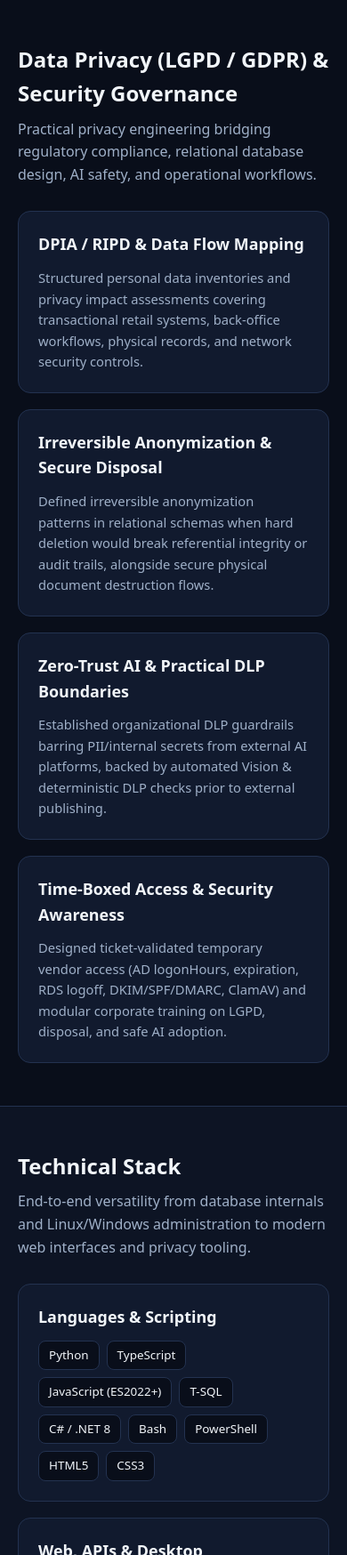
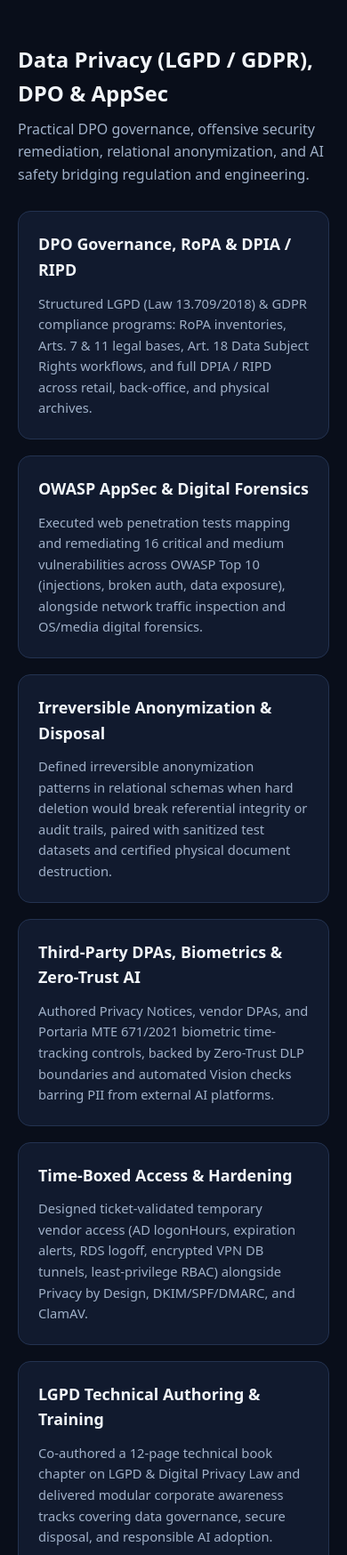
Before and after one commit to gavicoding/gavicoding.github.io, a plain HTML site: page index.html in a window 390 px wide. Shown: the part 5680-7428 px from the top of the page at 89% size. Drawn offline with Linux system fonts and the light colour scheme.

Commit message:
feat: expand privacy and appsec section with DPO, OWASP Top 10, forensics, and SaaS stack

```diff
--- a/assets/app.js
+++ b/assets/app.js
@@ -71,21 +71,27 @@ const TRANSLATIONS = {
     imp6_title: "Cross-Team Rollouts, CSP Plugins & Outlook-Safe Templates",
     imp6_body:
       "Led requirements, Kanban workflows, and cross-department rollouts; built a full ~13 KB CSS theme and user KPI dashboard plugin respecting strict CSP; and authored table-based HTML email & SVG→PNG alert templates.",
-    privacy_title: "Data Privacy (LGPD / GDPR) & Security Governance",
+    privacy_title: "Data Privacy (LGPD / GDPR), DPO & AppSec",
     privacy_desc:
-      "Practical privacy engineering bridging regulatory compliance, relational database design, AI safety, and operational workflows.",
-    priv1_title: "DPIA / RIPD & Data Flow Mapping",
+      "Practical DPO governance, offensive security remediation, relational anonymization, and AI safety bridging regulation and engineering.",
+    priv1_title: "DPO Governance, RoPA & DPIA / RIPD",
     priv1_body:
-      "Structured personal data inventories and privacy impact assessments covering transactional retail systems, back-office workflows, physical records, and network security controls.",
-    priv2_title: "Irreversible Anonymization & Secure Disposal",
+      "Structured LGPD (Law 13.709/2018) & GDPR compliance programs: RoPA inventories, Arts. 7 & 11 legal bases, Art. 18 Data Subject Rights workflows, and full DPIA / RIPD across retail, back-office, and physical archives.",
+    priv2_title: "OWASP AppSec & Digital Forensics",
     priv2_body:
-      "Defined irreversible anonymization patterns in relational schemas when hard deletion would break referential integrity or audit trails, alongside secure physical document destruction flows.",
-    priv3_title: "Zero-Trust AI & Practical DLP Boundaries",
+      "Executed web penetration tests mapping and remediating 16 critical and medium vulnerabilities across OWASP Top 10 (injections, broken auth, data exposure), alongside network traffic inspection and OS/media digital forensics.",
+    priv3_title: "Irreversible Anonymization & Disposal",
     priv3_body:
-      "Established organizational DLP guardrails barring PII/internal secrets from external AI platforms, backed by automated Vision & deterministic DLP checks prior to external publishing.",
-    priv4_title: "Time-Boxed Access & Security Awareness",
+      "Defined irreversible anonymization patterns in relational schemas when hard deletion would break referential integrity or audit trails, paired with sanitized test datasets and certified physical document destruction.",
+    priv4_title: "Third-Party DPAs, Biometrics & Zero-Trust AI",
     priv4_body:
-      "Designed ticket-validated temporary vendor access (AD logonHours, expiration, RDS logoff, DKIM/SPF/DMARC, ClamAV) and modular corporate training on LGPD, disposal, and safe AI adoption.",
+      "Authored Privacy Notices, vendor DPAs, and Portaria MTE 671/2021 biometric time-tracking controls, backed by Zero-Trust DLP boundaries and automated Vision checks barring PII from external AI platforms.",
+    priv5_title: "Time-Boxed Access & Hardening",
+    priv5_body:
+      "Designed ticket-validated temporary vendor access (AD logonHours, expiration alerts, RDS logoff, encrypted VPN DB tunnels, least-privilege RBAC) alongside Privacy by Design, DKIM/SPF/DMARC, and ClamAV.",
+    priv6_title: "LGPD Technical Authoring & Training",
+    priv6_body:
+      "Co-authored a 12-page technical book chapter on LGPD & Digital Privacy Law and delivered modular corporate awareness tracks covering data governance, secure disposal, and responsible AI adoption.",
     stack_title: "Technical Stack",
     stack_desc:
       "End-to-end versatility from database internals and Linux/Windows administration to modern web interfaces and privacy tooling.",
@@ -170,21 +176,27 @@ const TRANSLATIONS = {
     imp6_title: "Implantações Multi-Área, Extensões CSP & Templates Outlook",
     imp6_body:
       "Conduziu requisitos, fluxos Kanban e implantações entre áreas; desenvolveu tema (~13 KB CSS) e plugin de dashboard respeitando CSP estrita; e criou e-mails HTML em tabela compatíveis com Outlook + banners SVG→PNG.",
-    privacy_title: "Privacidade de Dados (LGPD / GDPR) & Governança de Segurança",
+    privacy_title: "Privacidade de Dados (LGPD / GDPR), DPO & AppSec",
     privacy_desc:
-      "Engenharia prática de privacidade conectando conformidade regulatória, bancos relacionais, segurança em IA e fluxos operacionais.",
-    priv1_title: "DPIA / RIPD & Mapeamento de Fluxo de Dados",
+      "Governança prática de DPO, remediação ofensiva (OWASP), anonimização relacional e segurança em IA conectando regulação e engenharia.",
+    priv1_title: "Governança DPO, RoPA & DPIA / RIPD",
     priv1_body:
-      "Estruturação de inventários de dados pessoais e relatórios de impacto à proteção de dados cobrindo sistemas transacionais de vendas, retaguarda administrativa, guarda física e controles de rede.",
-    priv2_title: "Anonimização Irreversível & Descarte Seguro",
+      "Programas de conformidade LGPD (Lei 13.709/2018) e GDPR: inventários RoPA, bases legais (Arts. 7º e 11º), fluxos de Direitos dos Titulares (Art. 18) e DPIA / RIPD em sistemas de varejo, retaguarda e arquivo físico.",
+    priv2_title: "OWASP AppSec & Forense Digital",
     priv2_body:
-      "Definição de estratégias de anonimização irreversível em bancos relacionais quando a exclusão física quebraria integridade referencial/auditoria, além de fluxos de destruição segura de documentos físicos.",
-    priv3_title: "Fronteiras Zero-Trust de IA & DLP Prático",
+      "Testes de intrusão em aplicações web mapeando e remediando 16 vulnerabilidades críticas e médias (OWASP Top 10: injeções, falhas de autenticação, exposição de dados), análise de tráfego e perícia forense digital.",
+    priv3_title: "Anonimização Irreversível & Descarte",
     priv3_body:
-      "Diretrizes de prevenção a vazamentos barrando PII e segredos internos em plataformas externas de IA, apoiadas por checagens automatizadas (Visão + DLP determinístico) antes de qualquer publicação.",
-    priv4_title: "Acessos Temporários & Capacitação Corporativa",
+      "Estratégias de anonimização irreversível em bancos relacionais sem quebrar integridade referencial/auditoria, além de massas de testes sanitizadas e fluxos certificados de descarte físico.",
+    priv4_title: "DPAs, Biometria & IA Zero-Trust",
     priv4_body:
-      "Fluxos de acesso temporário validados por chamado (AD logonHours, expiração, logoff RDS, DKIM/SPF/DMARC, ClamAV) e trilhas modulares de treinamento em LGPD, descarte e uso seguro de IA.",
+      "Redação de Avisos de Privacidade, cláusulas DPA com fornecedores e conformidade trabalhista/biométrica (Portaria MTE 671/2021), somados a diretrizes DLP e checagem por Visão barrando PII em plataformas de IA.",
+    priv5_title: "Acessos Temporários & Hardening",
+    priv5_body:
+      "Fluxos de acesso temporário por chamado (AD logonHours, expiração, logoff RDS, túneis VPN para bancos, RBAC), Privacy by Design, autenticação de e-mail (DKIM/SPF/DMARC) e proteção ClamAV.",
+    priv6_title: "Capítulo Técnico de LGPD & Capacitação",
+    priv6_body:
+      "Coautoria de capítulo técnico de 12 páginas sobre LGPD e Direito Digital, além de trilhas modulares de conscientização corporativa sobre privacidade, descarte seguro e uso responsável de IA.",
     stack_title: "Stack Técnica",
     stack_desc:
       "Versatilidade ponta a ponta — de internals de banco de dados e administração Linux/Windows até interfaces web modernas e privacidade.",
--- a/assets/styles.css
+++ b/assets/styles.css
@@ -363,13 +363,13 @@ a:hover {
 }
 
 .projects-grid,
-.impact-grid {
+.impact-grid,
+.privacy-grid {
   display: grid;
   grid-template-columns: repeat(3, minmax(0, 1fr));
   gap: 18px;
 }
 
-.privacy-grid,
 .stack-groups {
   display: grid;
   grid-template-columns: repeat(2, minmax(0, 1fr));
@@ -546,7 +546,8 @@ a:hover {
     grid-template-columns: repeat(2, minmax(0, 1fr));
   }
   .projects-grid,
-  .impact-grid {
+  .impact-grid,
+  .privacy-grid {
     grid-template-columns: repeat(2, minmax(0, 1fr));
   }
 }
--- a/index.html
+++ b/index.html
@@ -246,29 +246,39 @@
     <section id="privacy" class="section">
       <div class="container">
         <div class="section-head reveal">
-          <h2 data-i18n="privacy_title">Data Privacy (LGPD / GDPR) &amp; Security Governance</h2>
-          <p data-i18n="privacy_desc">Practical privacy engineering bridging regulatory compliance, relational database design, AI safety, and operational workflows.</p>
+          <h2 data-i18n="privacy_title">Data Privacy (LGPD / GDPR), DPO &amp; AppSec</h2>
+          <p data-i18n="privacy_desc">Practical DPO governance, offensive security remediation, relational anonymization, and AI safety bridging regulation and engineering.</p>
         </div>
 
         <div class="privacy-grid">
           <article class="card reveal">
-            <h3 data-i18n="priv1_title">DPIA / RIPD &amp; Data Flow Mapping</h3>
-            <p data-i18n="priv1_body">Structured personal data inventories and privacy impact assessments covering transactional retail systems, back-office workflows, physical records, and network security controls.</p>
+            <h3 data-i18n="priv1_title">DPO Governance, RoPA &amp; DPIA / RIPD</h3>
+            <p data-i18n="priv1_body">Structured LGPD (Law 13.709/2018) &amp; GDPR compliance programs: RoPA inventories, Arts. 7 &amp; 11 legal bases, Art. 18 Data Subject Rights workflows, and full DPIA / RIPD across retail, back-office, and physical archives.</p>
           </article>
 
           <article class="card reveal">
-            <h3 data-i18n="priv2_title">Irreversible Anonymization &amp; Secure Disposal</h3>
-            <p data-i18n="priv2_body">Defined irreversible anonymization patterns in relational schemas when hard deletion would break referential integrity or audit trails, alongside secure physical document destruction flows.</p>
+            <h3 data-i18n="priv2_title">OWASP AppSec &amp; Digital Forensics</h3>
+            <p data-i18n="priv2_body">Executed web penetration tests mapping and remediating 16 critical and medium vulnerabilities across OWASP Top 10 (injections, broken auth, data exposure), alongside network traffic inspection and OS/media digital forensics.</p>
           </article>
 
           <article class="card reveal">
-            <h3 data-i18n="priv3_title">Zero-Trust AI &amp; Practical DLP Boundaries</h3>
-            <p data-i18n="priv3_body">Established organizational DLP guardrails barring PII/internal secrets from external AI platforms, backed by automated Vision &amp; deterministic DLP checks prior to external publishing.</p>
+            <h3 data-i18n="priv3_title">Irreversible Anonymization &amp; Disposal</h3>
+            <p data-i18n="priv3_body">Defined irreversible anonymization patterns in relational schemas when hard deletion would break referential integrity or audit trails, paired with sanitized test datasets and certified physical document destruction.</p>
           </article>
 
           <article class="card reveal">
-            <h3 data-i18n="priv4_title">Time-Boxed Access &amp; Security Awareness</h3>
-            <p data-i18n="priv4_body">Designed ticket-validated temporary vendor access (AD logonHours, expiration, RDS logoff, DKIM/SPF/DMARC, ClamAV) and modular corporate training on LGPD, disposal, and safe AI adoption.</p>
+            <h3 data-i18n="priv4_title">Third-Party DPAs, Biometrics &amp; Zero-Trust AI</h3>
+            <p data-i18n="priv4_body">Authored Privacy Notices, vendor DPAs, and Portaria MTE 671/2021 biometric time-tracking controls, backed by Zero-Trust DLP boundaries and automated Vision checks barring PII from external AI platforms.</p>
+          </article>
+
+          <article class="card reveal">
+            <h3 data-i18n="priv5_title">Time-Boxed Access &amp; Hardening</h3>
+            <p data-i18n="priv5_body">Designed ticket-validated temporary vendor access (AD logonHours, expiration alerts, RDS logoff, encrypted VPN DB tunnels, least-privilege RBAC) alongside Privacy by Design, DKIM/SPF/DMARC, and ClamAV.</p>
+          </article>
+
+          <article class="card reveal">
+            <h3 data-i18n="priv6_title">LGPD Technical Authoring &amp; Training</h3>
+            <p data-i18n="priv6_body">Co-authored a 12-page technical book chapter on LGPD &amp; Digital Privacy Law and delivered modular corporate awareness tracks covering data governance, secure disposal, and responsible AI adoption.</p>
           </article>
         </div>
       </div>
@@ -310,8 +320,10 @@
           <div class="stack-group reveal">
             <h3 data-i18n="stack_g4">Governance, Security &amp; Operations</h3>
             <div class="pill-list">
-              <span>LGPD &amp; GDPR</span><span>DPIA / RIPD</span><span>Zero-Trust DLP</span><span>Least-Privilege RBAC</span>
-              <span>DKIM / SPF / DMARC</span><span>ClamAV</span><span>ITSM / GLPI</span><span>Product Ownership / Kanban</span>
+              <span>LGPD &amp; GDPR</span><span>DPO Governance</span><span>RoPA &amp; DPAs</span><span>DPIA / RIPD</span>
+              <span>OWASP Top 10 / AppSec</span><span>Digital Forensics</span><span>Zero-Trust DLP</span><span>Privacy by Design</span>
+              <span>Portaria 671/2021</span><span>Least-Privilege RBAC</span><span>DKIM / SPF / DMARC</span><span>ClamAV</span>
+              <span>SaaS Product Architecture</span><span>Playwright</span><span>ITSM / GLPI</span><span>Product Ownership / Kanban</span>
             </div>
           </div>
         </div>
```
